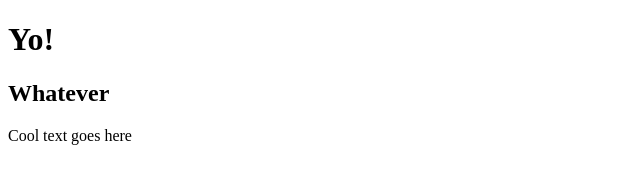
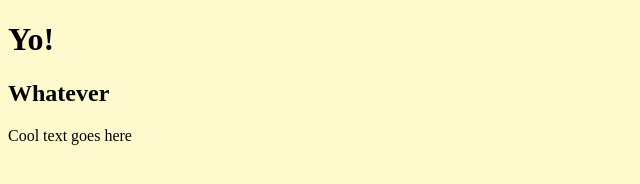
Before and after one commit to vinvasir/git-workshop-1, a plain HTML site: page index.html in a window 1280 px wide. Shown: the whole page, without its empty margins (0-640 px from the left). Drawn offline with Linux system fonts and the light colour scheme.

Commit message:
LemonChiffon for the bg

```diff
--- a/index.html
+++ b/index.html
@@ -2,6 +2,11 @@
 <html lang="en">
   <head>
     <title>Cool git stuff</title>
+    <style>
+      body {
+        background-color: LemonChiffon;
+      }
+    </style>
   </head>
   <body>
     <h1>Yo!</h1>
```
